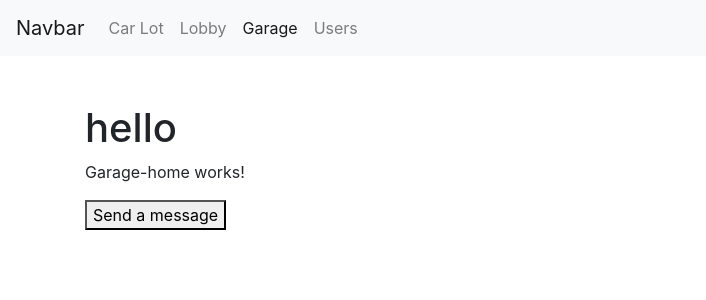
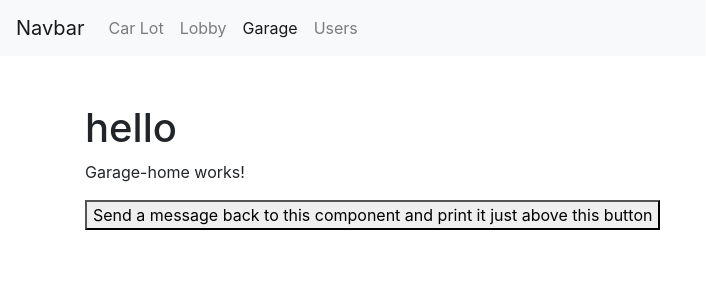
Before and after one commit to markwartman1/CarRental, an Angular app: page /garage in a window 1280 px wide. Shown: the top 300 px of the page, without its empty margins (0-706 px from the left). Built offline with nearby package versions, Linux system fonts and the light colour scheme; what angular-in-memory-web-api would draw is missing.

Commit message:
UI explantion to use BehaviorSubject functionality

```diff
--- a/src/app/components/user-roster/edit-user/edit-user.component.ts
+++ b/src/app/components/user-roster/edit-user/edit-user.component.ts
@@ -51,8 +51,8 @@ export class EditUserComponent implements OnInit, OnDestroy {
   }
 
   ngOnDestroy() {
-    //this.sub.unsubscribe();
-    //this.sub2.unsubscribe();
+    this.sub.unsubscribe();
+    this.sub2.unsubscribe();
   }
 
 
--- a/src/app/garage/home/home.component.html
+++ b/src/app/garage/home/home.component.html
@@ -6,4 +6,4 @@
 
 <!-- <app-message></app-message> -->
 
-<button (click)="navToMessage()">Send a message</button>
+<button (click)="navToMessage()">Send a message back to this component and print it just above this button</button>
```
